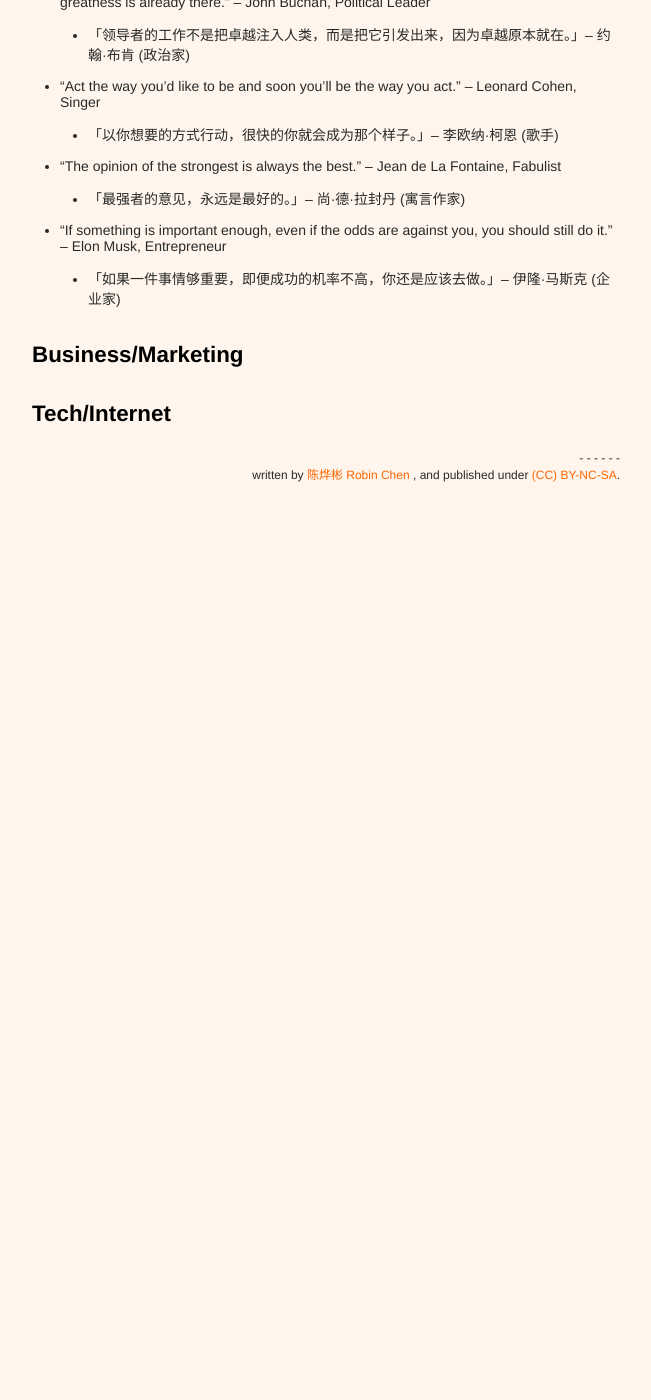
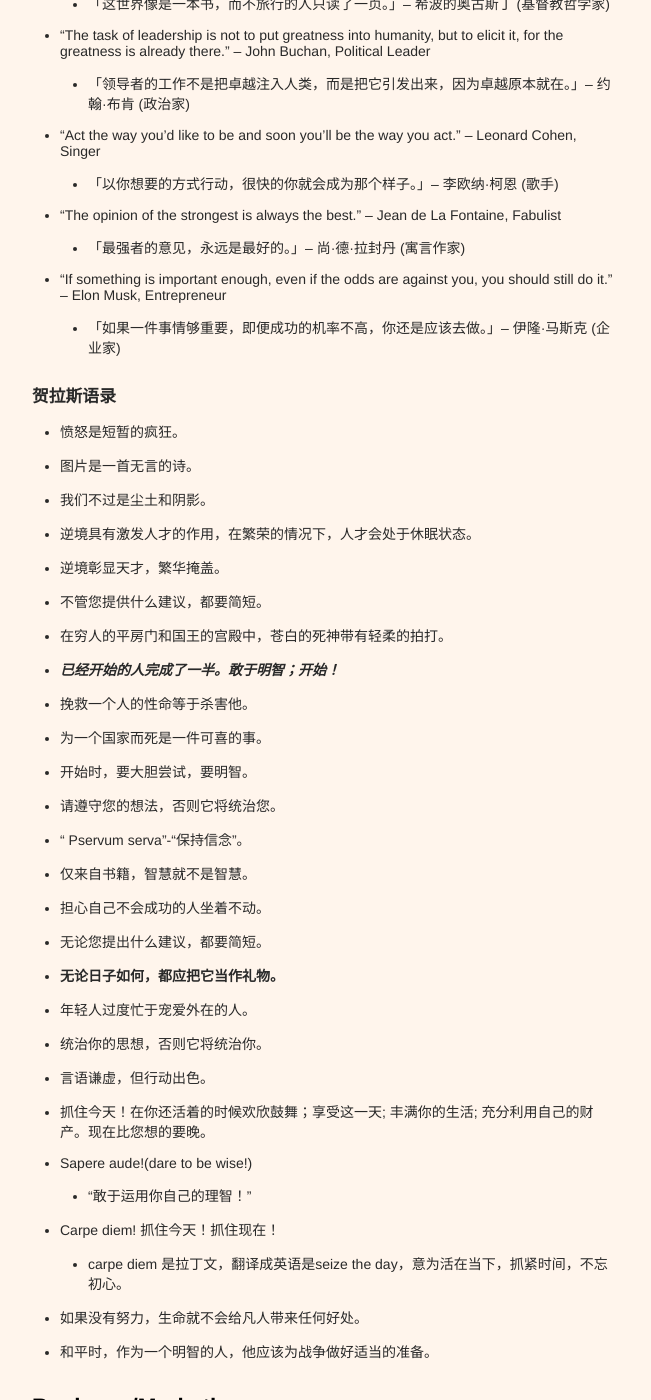
Before and after one commit to xianyuxmu/xianyuxmu.github.io, a Jekyll site: the page built from _posts/2020-05-02-monthly-reading.md, in a window 1280 px wide and 1400 px high, scrolled down 2126 px. Shown: the whole window, without its empty margins (314-965 px from the left). Built offline with Jekyll 4.4.1, drawn with Linux system fonts in a browser that asks for light colours; comment, search, counter and statistics services are not loaded; before the commit the page ends 2678 px from its top, so only the background shows below that.

Commit message:
贺拉斯语录

```diff
--- a/_posts/2020-05-02-monthly-reading.md
+++ b/_posts/2020-05-02-monthly-reading.md
@@ -24,6 +24,9 @@ tags:
 
 
 ## Reading
+
+
+### 鸡汤邮件整理
 
 - 「当我们停止追寻别人的认同，往往更容易赢得尊敬。」– 葛罗莉亚·斯坦能 (女权主义者)
 - “It is impossible to defeat an ignorant man in argument.” – William Gibbs McAdoo, Statesman
@@ -71,6 +74,38 @@ tags:
 	- 「如果一件事情够重要，即便成功的机率不高，你还是应该去做。」– 伊隆·马斯克 (企业家)
 
 
+### 贺拉斯语录
+
+- 愤怒是短暂的疯狂。
+- 图片是一首无言的诗。
+- 我们不过是尘土和阴影。
+- 逆境具有激发人才的作用，在繁荣的情况下，人才会处于休眠状态。
+- 逆境彰显天才，繁华掩盖。
+- 不管您提供什么建议，都要简短。
+- 在穷人的平房门和国王的宫殿中，苍白的死神带有轻柔的拍打。
+- ***已经开始的人完成了一半。敢于明智；开始！***
+- 挽救一个人的性命等于杀害他。
+- 为一个国家而死是一件可喜的事。
+- 开始时，要大胆尝试，要明智。
+- 请遵守您的想法，否则它将统治您。
+- “ Pservum serva”-“保持信念”。
+- 仅来自书籍，智慧就不是智慧。
+- 担心自己不会成功的人坐着不动。
+- 无论您提出什么建议，都要简短。
+- **无论日子如何，都应把它当作礼物。**
+- 年轻人过度忙于宠爱外在的人。
+- 统治你的思想，否则它将统治你。
+- 言语谦虚，但行动出色。
+- 抓住今天！在你还活着的时候欢欣鼓舞；享受这一天; 丰满你的生活; 充分利用自己的财产。现在比您想的要晚。
+- Sapere aude!(dare to be wise!)
+	- “敢于运用你自己的理智！”
+- Carpe diem! 抓住今天！抓住现在！
+	- carpe diem 是拉丁文，翻译成英语是seize the day，意为活在当下，抓紧时间，不忘初心。
+- 如果没有努力，生命就不会给凡人带来任何好处。
+- 和平时，作为一个明智的人，他应该为战争做好适当的准备。
+
+
+
 
 
 ## Business/Marketing
```
